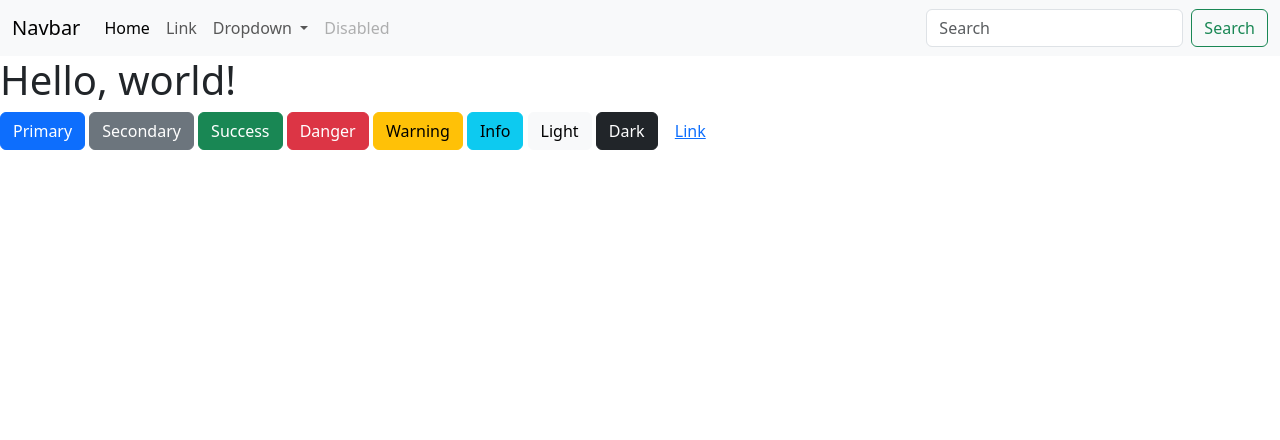
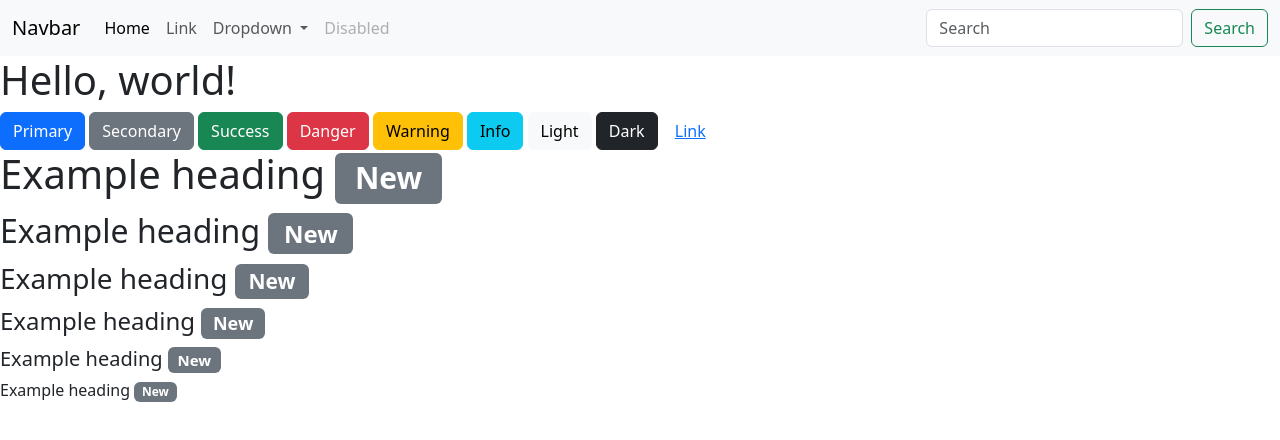
Before and after one commit to emilaltymyshov01-wq/nginx-project, a plain HTML site: page index.html in a window 1280 px wide. Drawn offline with nearby package versions, Linux system fonts and the light colour scheme.

Commit message:
Example New

```diff
--- a/index.html
+++ b/index.html
@@ -56,4 +56,11 @@
 <button type="button" class="btn btn-link">Link</button>
     <script src="https://cdn.jsdelivr.net/npm/bootstrap@5.3.8/dist/js/bootstrap.bundle.min.js" integrity="sha384-FKyoEForCGlyvwx9Hj09JcYn3nv7wiPVlz7YYwJrWVcXK/BmnVDxM+D2scQbITxI" crossorigin="anonymous"></script>
   </body>
+  <h1>Example heading <span class="badge text-bg-secondary">New</span></h1>
+<h2>Example heading <span class="badge text-bg-secondary">New</span></h2>
+<h3>Example heading <span class="badge text-bg-secondary">New</span></h3>
+<h4>Example heading <span class="badge text-bg-secondary">New</span></h4>
+<h5>Example heading <span class="badge text-bg-secondary">New</span></h5>
+<h6>Example heading <span class="badge text-bg-secondary">New</span></h6>
+
 </html>
```
